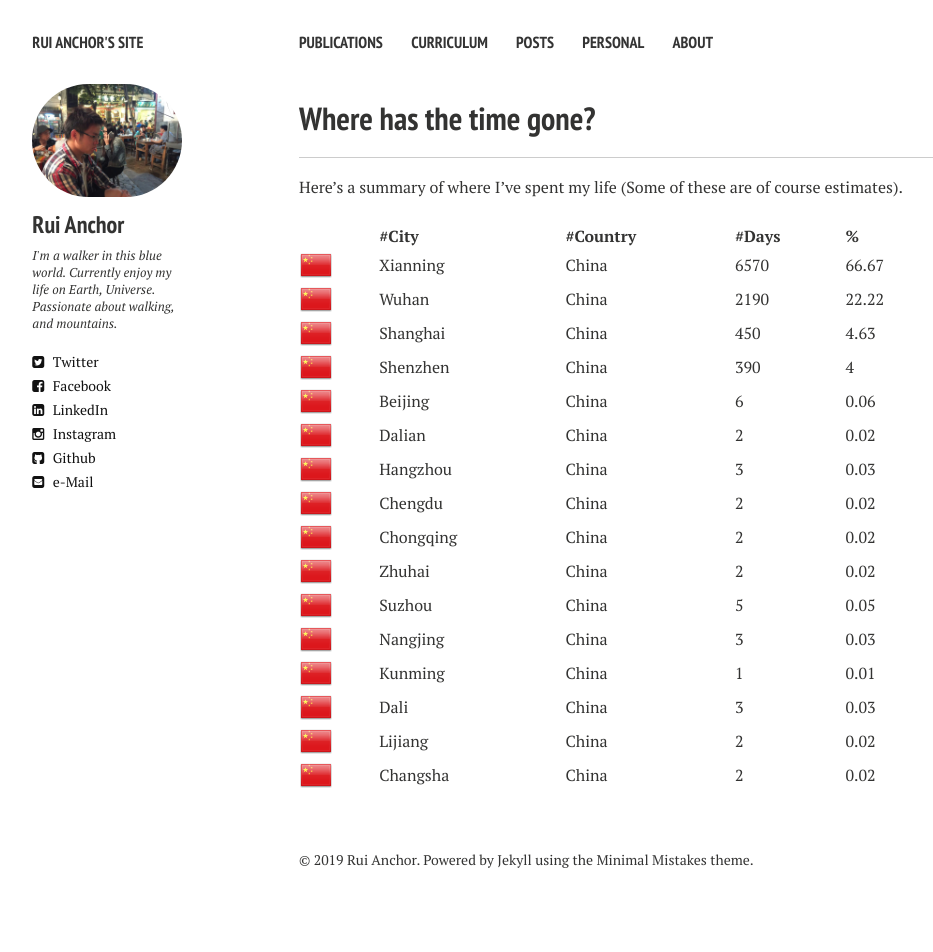
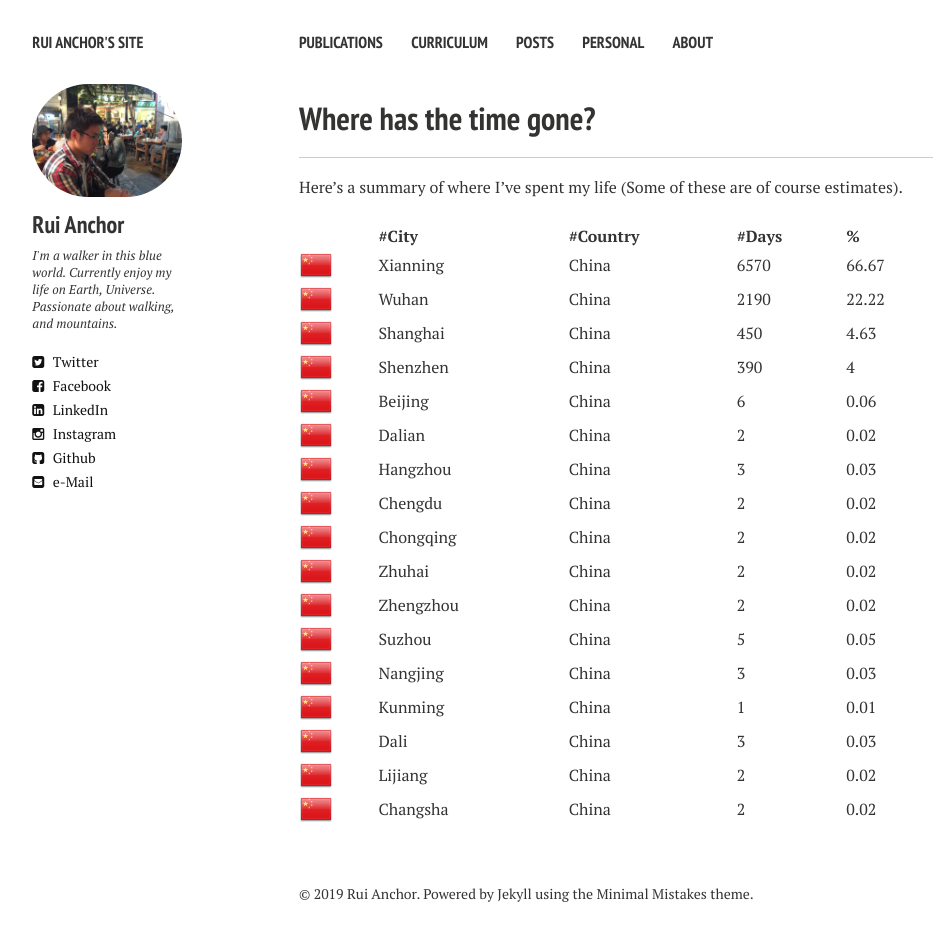
Before and after one commit to ruianchor/ruianchor.github.io, a Jekyll site: the page built from cities.md, in a window 1280 px wide. Shown: the whole page, without its empty margins (21-954 px from the left). Built offline with Jekyll 4.4.1, drawn with Linux system fonts in a browser that asks for light colours; nearby versions of some CDN libraries; before the commit the page ends 918 px from its top, so only the background shows below that.

Commit message:
modified a little

```diff
--- a/cities.md
+++ b/cities.md
@@ -104,6 +104,13 @@ Here's a summary of where I've spent my life (Some of these are of course estima
          <td>2</td>
          <td>0.02</td>
       </tr>
+      <tr>
+         <td><img src="{{site.baseurl}}/images/country/china.png" alt="" /></td>
+         <td>Zhengzhou</td>
+         <td>China</td>
+         <td>2</td>
+         <td>0.02</td>
+      </tr>
 	  <tr>
          <td><img src="{{site.baseurl}}/images/country/china.png" alt="" /></td>
          <td>Suzhou</td>
```
